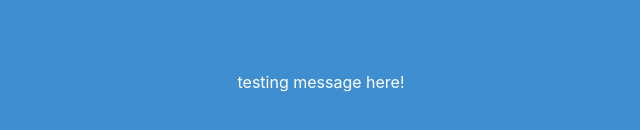
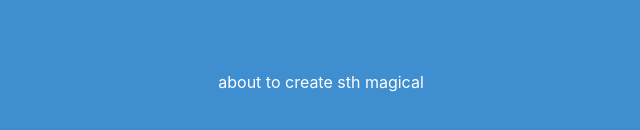
Before and after one commit to polinetuch/auth0-react-app, a React (Create React App) app in the folder thenetblogz/: page / in a window 1280 px wide. Shown: the part 318-448 px from the top of the page, without its empty margins (319-959 px from the left). Built offline with nearby package versions, Linux system fonts and the light colour scheme.

Commit message:
.env file with domain and client id

```diff
--- a/thenetblogz/src/contexts/auth0-context.js
+++ b/thenetblogz/src/contexts/auth0-context.js
@@ -6,7 +6,7 @@ export const Auth0Context = createContext();
 
 // create provider
 export class Auth0Provider extends Component {
-    state = { message: 'testing message here!'};
+    state = { message: 'about to create sth magical'};
     render() {
         const { message } = this.state;
         const { children } = this.props;
```
Also changed, not shown: 1 other file (tests, documents, lock files or other folders).
